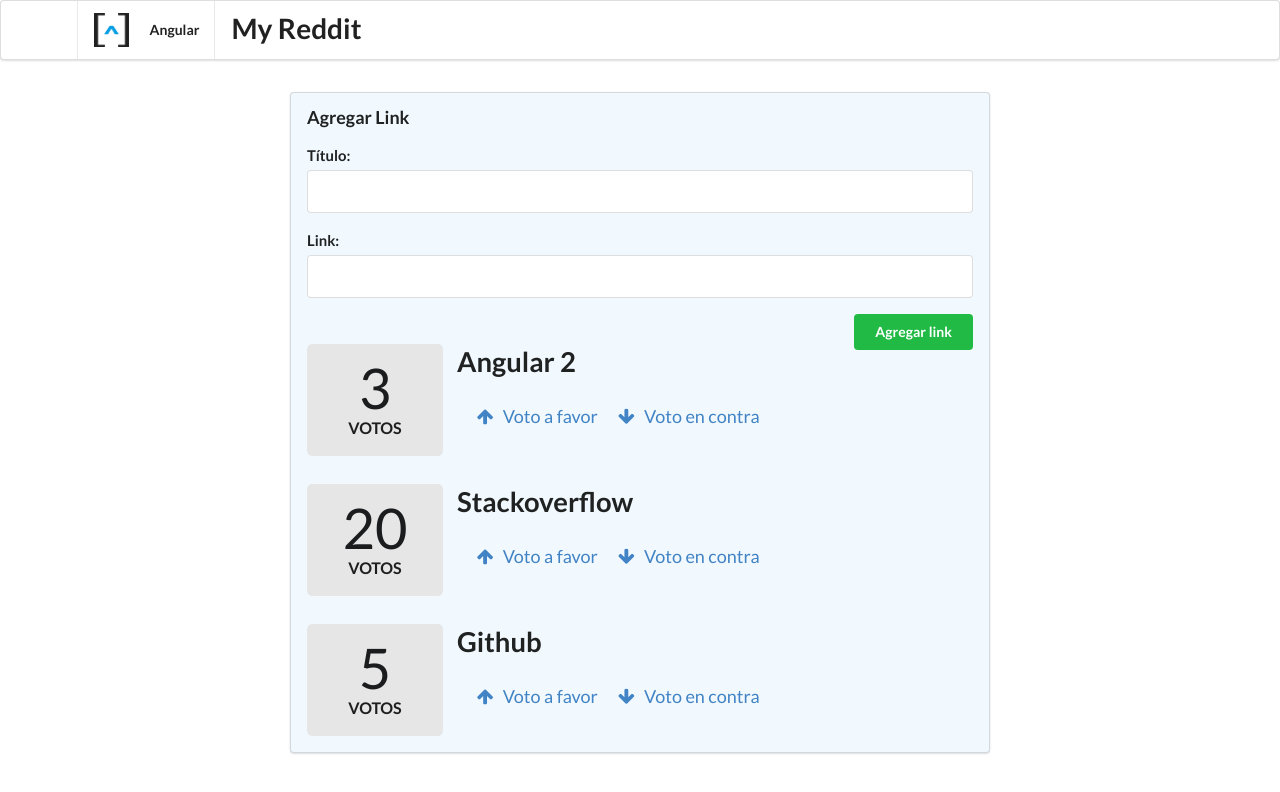
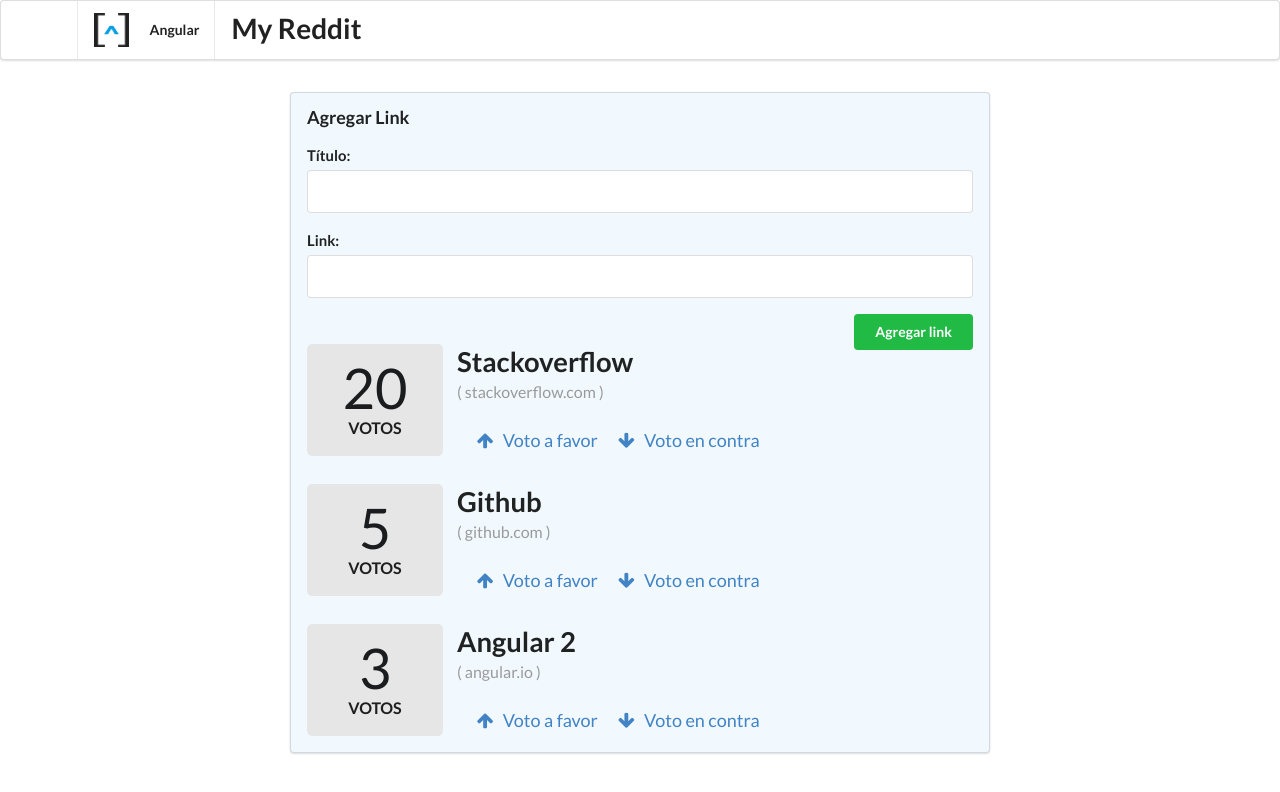
Before and after one commit to Area51TrainingCenter/angular-comercio, an Angular app: page / in a window 1280 px wide. Shown: the top 792 px of the page. Built offline with nearby package versions, Linux system fonts and the light colour scheme.

Commit message:
Domain text and sorted functions has been added

```diff
--- a/src/app/app.component.html
+++ b/src/app/app.component.html
@@ -15,8 +15,7 @@
   </button>
 
   <div class="ui grid posts">
-    <app-article *ngFor="let article of articles"
-     [article]="article"></app-article>
+    <app-article *ngFor="let article of sortedArticles()" [article]="article"></app-article>
   </div>
 
 </form>
--- a/src/app/app.component.ts
+++ b/src/app/app.component.ts
@@ -14,7 +14,7 @@
 
   constructor() {
     this.articles = [
-      new Article('Angular 2', 'http://angular.io', 3),
+      new Article('Angular 2', 'http://angular.io/components', 3),
       new Article('Stackoverflow', 'http://stackoverflow.com', 20),
       new Article('Github', 'http://github.com', 5)
     ]
@@ -22,6 +22,13 @@
 
   addArticle(title: HTMLInputElement, link: HTMLInputElement): boolean {
     console.log(`Se agrego el link: ${link.value} con el título: ${title.value}`);
+    this.articles.push(new Article(title.value, link.value, 0));
+    title.value = '';
+    link.value = '';
     return false;
   }
+
+  sortedArticles(): Article[] {
+    return this.articles.sort((a: Article, b: Article) => b.votes - a.votes)
+  }
 }
--- a/src/app/article/article.component.html
+++ b/src/app/article/article.component.html
@@ -12,6 +12,9 @@
   <a class="ui large header" href="{{ article.link }}">
     {{ article.title }}
   </a>
+
+  <div class="meta">( {{ article.domain() }} )</div>
+
   <ul class="ui big horizontal list voters">
     <li class="item">
       <a href (click)="voteUp()">
--- a/src/app/article/article.model.ts
+++ b/src/app/article/article.model.ts
@@ -17,4 +17,13 @@
     this.votes -= 1;
   }
 
+  domain(): string {
+    try {
+      const domainAndPath: string = this.link.split('//')[1];
+      return domainAndPath.split('/')[0];
+    } catch (err) {
+      return null;
+    }
+  }
+
 }
```
